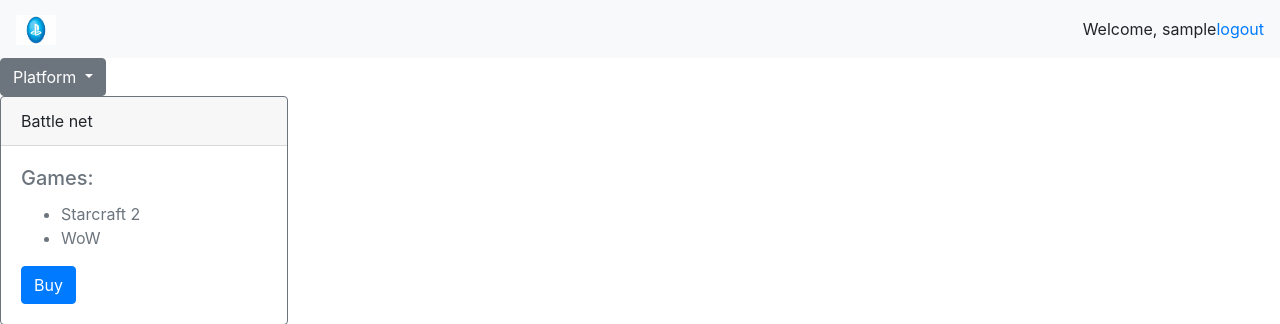
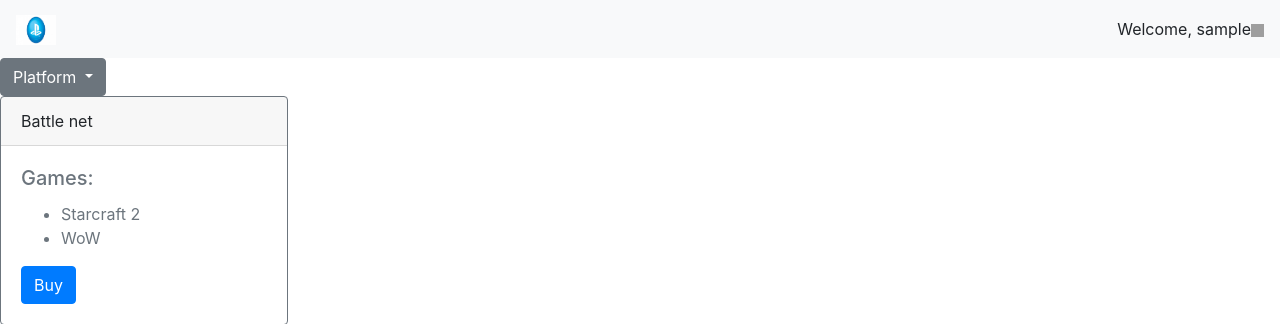
Before and after one commit to MaximLomaka/psale, a Django app: page / in a window 1280 px wide. Shown: the top 324 px of the page. Run offline with Django 3.2, Linux system fonts and the light colour scheme; the visitor is signed in with stand-in values (Sample User, id 1); some libraries are stand-ins or nearby versions; grey boxes are pictures that could not be loaded.

Commit message:
add nav bar manage user condition

```diff
--- a/templates/store/index.html
+++ b/templates/store/index.html
@@ -7,6 +7,8 @@
     <link rel="stylesheet" href="{% static  'bootstrap/css/bootstrap.min.css' %}">
     <link rel="stylesheet" href="{% static  'bootstrap/css/bootstrap.css' %}">
     <link rel="stylesheet" href="{% static  'bootstrap/css/style.css' %}">
+    <link rel="stylesheet" href="https://stackpath.bootstrapcdn.com/bootstrap/4.1.1/css/bootstrap.min.css"
+          integrity="sha384-WskhaSGFgHYWDcbwN70/dfYBj47jz9qbsMId/iRN3ewGhXQFZCSftd1LZCfmhktB" crossorigin="anonymous">
     <title>Title</title>
 </head>
 <body>
@@ -19,14 +21,17 @@
 
         <ul class="nav navbar-nav  ml-auto">
             {% if user.is_authenticated %}
-                <li class="nav-item active">Welcome, {{ user }} </li>
-                <li class="nav-item active"><a href="{% url 'auth:logout' %}"> logout</a></li>
+                <li class="nav-item active"><a> Welcome, {{ user }}   </a></li>
+                <a href="{% url 'auth:logout' %}"> <img src="{% static 'png/account-logout.png' %}" width="13px"
+                                                        height="13px"></a>
 
             {% else %}
                 <li class="nav-item active">
 
                     <a class="nav-link" href="{% url 'auth:login' %}">log in </a>
+
                 </li>
+                <a class="nav-link" href="{% url 'auth:signup' %}">or sign up </a>
             {% endif %}
 
         </ul>
```
